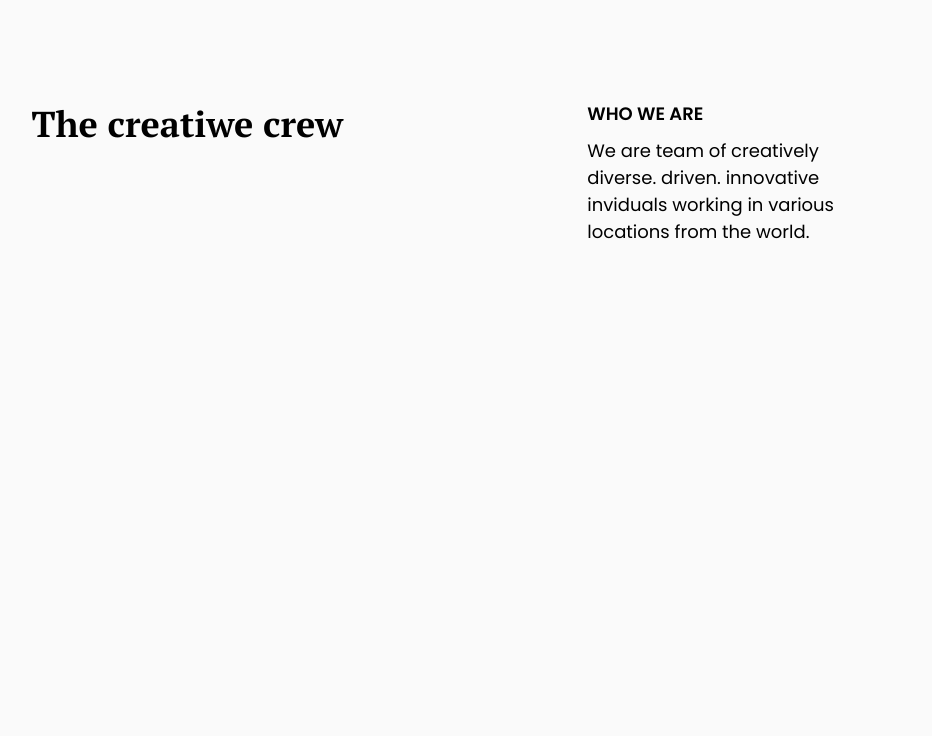
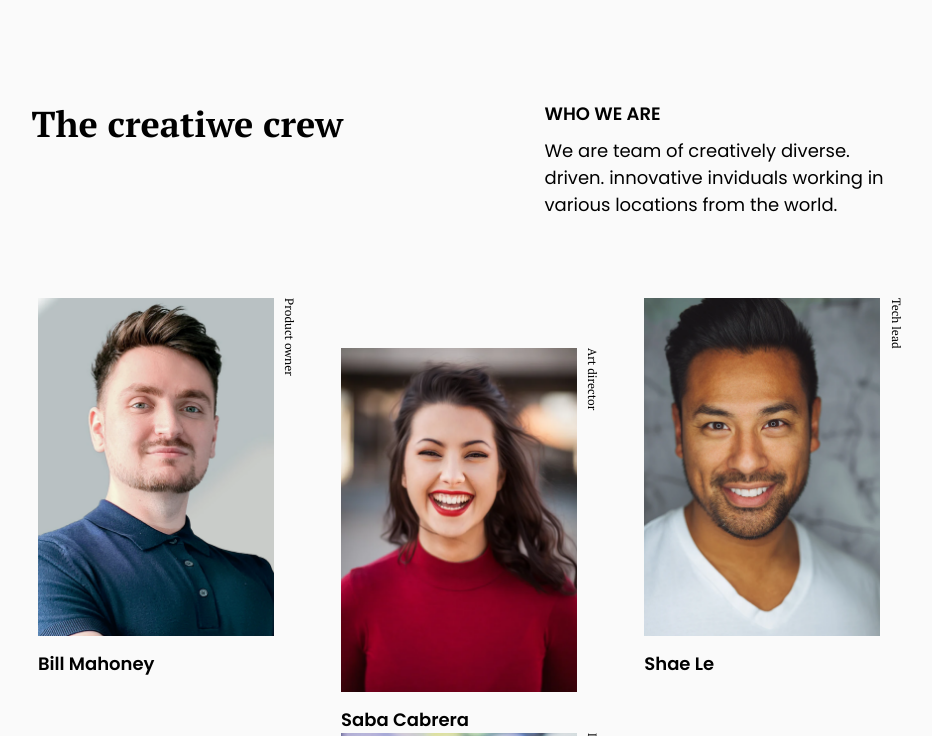
Before and after one commit to lukashanak/my-team-page, a plain HTML site: page index.html in a window 1280 px wide. Shown: the top 736 px of the page, without its empty margins (181-1113 px from the left). Drawn offline with Linux system fonts and the light colour scheme.

Commit message:
addec styling for .cards

```diff
--- a/index.html
+++ b/index.html
@@ -8,6 +8,8 @@
     <link rel="preconnect" href="https://fonts.gstatic.com">
     <link href="https://fonts.googleapis.com/css2?family=PT+Serif:wght@700&family=Poppins:wght@600&display=swap" rel="stylesheet">
     <link href="https://fonts.googleapis.com/css2?family=Poppins&display=swap" rel="stylesheet">
+    <link href="https://fonts.googleapis.com/css2?family=PT+Serif&display=swap" rel="stylesheet">
+
   </head>
   <body>
     <div class="wrapper">
@@ -20,7 +22,6 @@
         </div>
       </header>
 
-<!--
       <main>
         <div class="cards">
           <div class="card-item">
@@ -56,7 +57,7 @@
           </div>
         </div>
       </main>
-    -->
+
     </div>
     <footer id="footer">
         <p>created by <a href="https://devchallenges.io/portfolio/lukashanak">lukashanak</a> - devChallenges.io</p>
--- a/style.css
+++ b/style.css
@@ -43,6 +43,10 @@ header {
 main {
   margin-left: 5.1%;
   margin-right: 5.1%;
+}
+
+.wrapper {
+  padding-bottom: 80px;
 }
 
 @media screen and (min-width: 770px) {
@@ -109,7 +113,7 @@ main {
 
 @media screen and (min-width: 1200px) {
   .description {
-    width: 35%;
+    width: 40%;
   }
 }
 
@@ -117,7 +121,65 @@ main {
 2. CARD COMPONENTS
 =======*/
 
+.cards {
+  display: flex;
+  justify-content: space-between;
+  flex-wrap: wrap;
+}
 
+.card-item {
+  width: 90%;
+  position: relative
+}
+
+.card-img {
+  max-width: 100%;
+  margin-bottom: 10px;
+}
+
+.card-name {
+  font-size: 14px;
+  font-family: 'Poppins', sans-serif;
+  font-weight: 600;
+}
+
+.card-job-title {
+  font-family: 'PT Serif', serif;
+  font-weight: 400;
+  font-size: 10px;
+  writing-mode: vertical-rl;
+  position: absolute;
+  right: -10%;
+  top: 0%;
+}
+
+@media screen and (min-width: 374px) {
+  .card-item {
+  width: 40%;
+}
+.card-item:nth-child(even) {
+  margin-top: 50px;
+}
+}
+
+@media screen and (min-width: 770px) {
+  .card-item {
+  width: 40%;
+  }
+  .card-name {
+    font-size: 18px;
+  }
+  .card-job-title {
+    font-size: 12px;
+  }
+  }
+
+
+@media screen and (min-width: 1200px) {
+  .card-item {
+  width: 28%;
+  }
+}
 
 /* =====
 3. FOOTER
@@ -129,6 +191,12 @@ footer {
   text-align: center;
   font-size: 0.875em;
   font-style: 'Montserrat';
-  font-weight: 700;
-  color: #BDBDBD;
+  font-weight: 500;
+  color: #A9A9A9;
+  padding-bottom: 20px;
 }
+
+footer a {
+  color: #A9A9A9;
+  font-weight: bold;
+}
```
